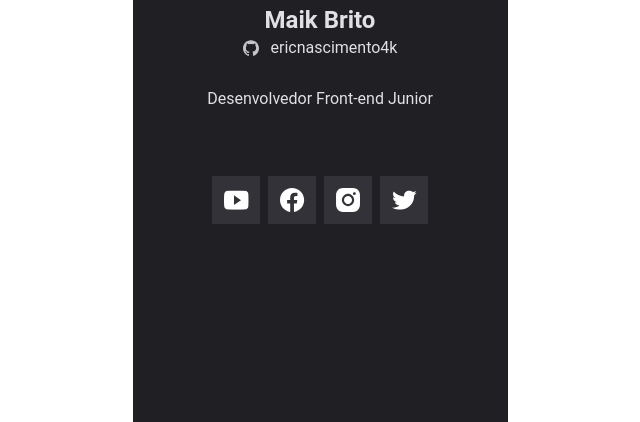
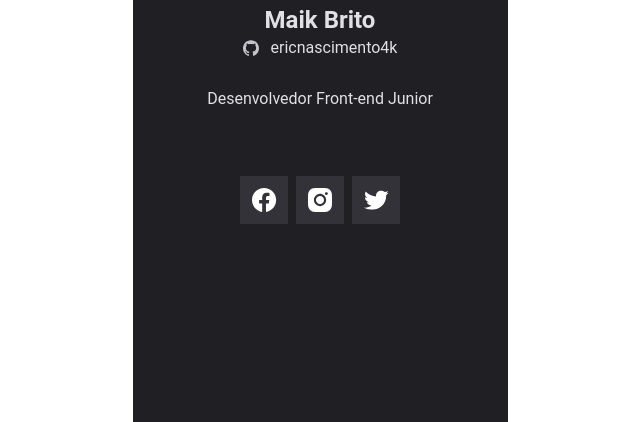
Before and after one commit to ericnascimento4k/Cracha-nlw, a plain HTML site: page index.html in a window 1280 px wide. Shown: the part 390-812 px from the top of the page, without its empty margins (320-960 px from the left). Drawn offline with Linux system fonts and the light colour scheme; no server answers; a web font is replaced by a local one.

Commit message:
Update index.html

```diff
--- a/index.html
+++ b/index.html
@@ -38,11 +38,7 @@
             </p>
 
             <ul id="socialLinks">
-                <li class="youtube">
-                  <a href="https://youtube.com/ericnascimentoyt" target="_blank">
-                    <img src="images/youtube.svg" alt="icone youtube" />
-                 </a>
-                </li>
+
                 <li class="facebook">
                     <a href="https://facebook.com/ericnascimentoyt" target ="_blank">
                     <img src="images/facebook.svg" alt="icone facebook"/>
```
